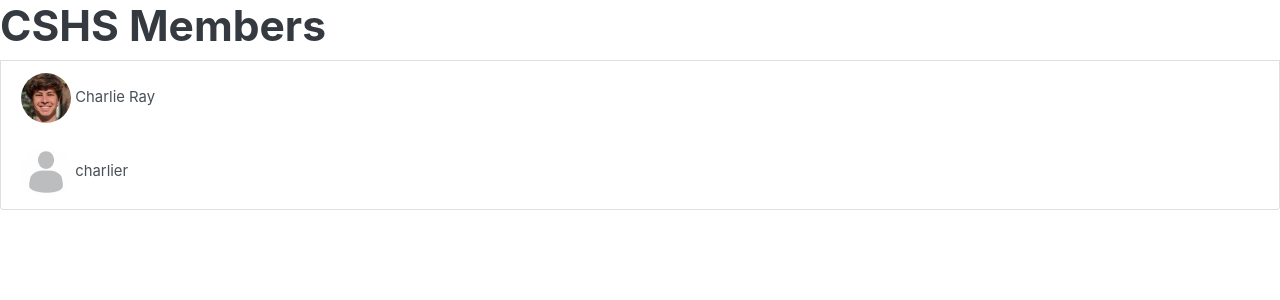
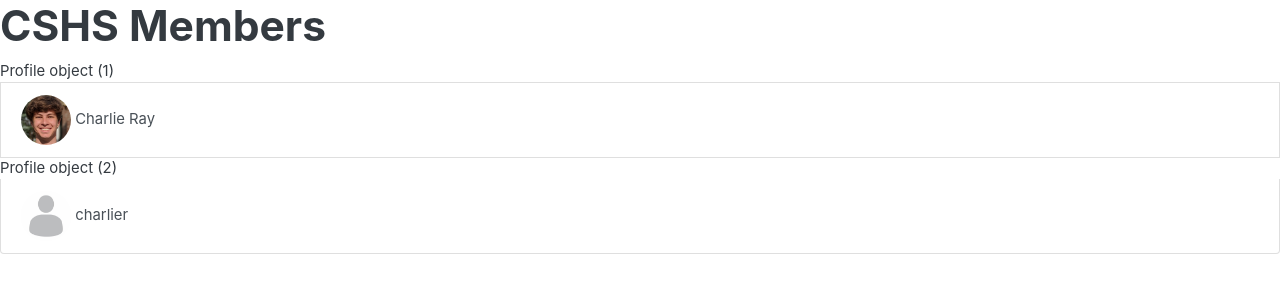
Before and after one commit to CharlieRay668/CSHSCW, a Django app: page /users/view/ in a window 1280 px wide. Shown: the part 59-359 px from the top of the page. Run offline with Django 3.2, Linux system fonts and the light colour scheme; data comes from the database, SQL or seed files in the repository; some libraries are stand-ins or nearby versions.

Commit message:
non-existant profiles are casuing problems

```diff
--- a/users/templates/users/users.html
+++ b/users/templates/users/users.html
@@ -14,6 +14,7 @@
 <div class="list-group">
     <h1>CSHS Members</h1>
     {% for member in users.all %}
+    {{member.profile}}
     <a href="/profile/{{member.id}}" class="list-group-item list-group-item-action">
         <img src="{{member.profile.safe_img_url}}" class="profile-picture">
         {{member.username}}
```
